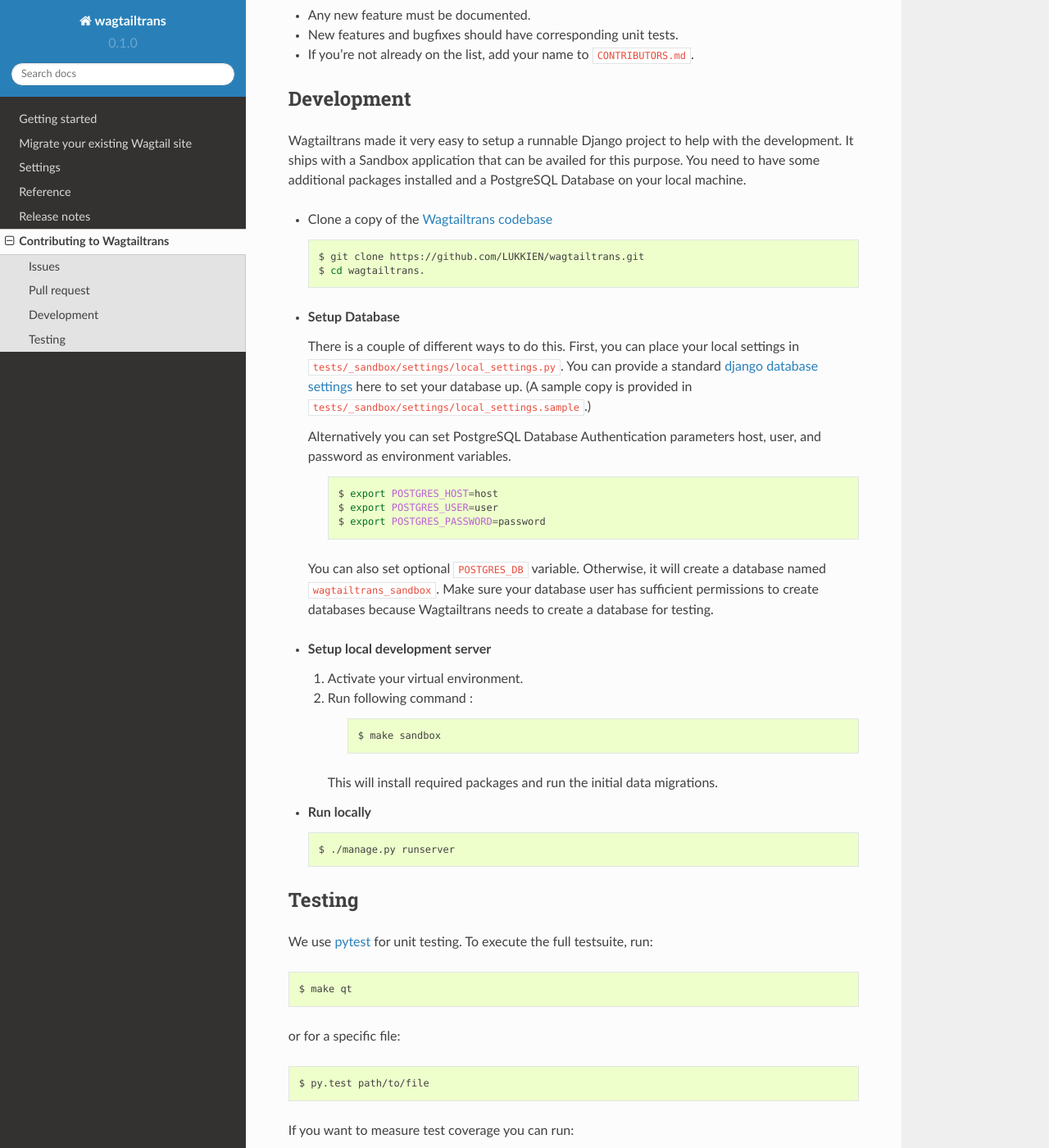
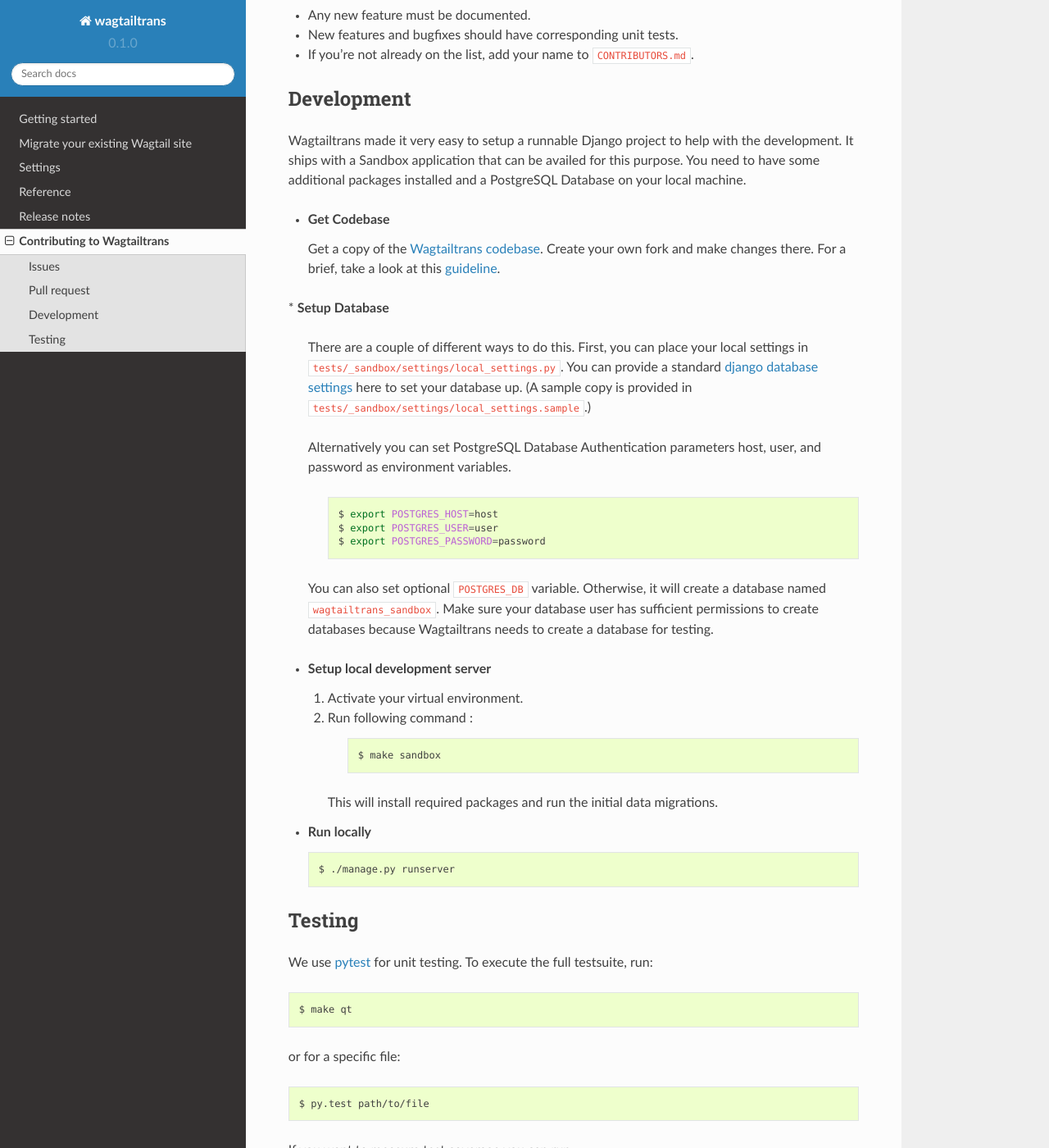
Before and after one commit to wagtail/wagtailtrans, a Sphinx documentation site: the page built from docs/source/contributing.rst, in a window 1280 px wide and 1400 px high, scrolled down 745 px. Shown: the whole window at 82% size. Built offline with Sphinx 7.4.7 and the Read the Docs theme 2.0.0, drawn with Linux system fonts in a browser that asks for light colours; some of the changed text lies outside the part shown.

Commit message:
- review fix

```diff
--- a/docs/source/contributing.rst
+++ b/docs/source/contributing.rst
@@ -34,16 +34,14 @@
 
 Wagtailtrans made it very easy to setup a runnable Django project to help with the development. It ships with a Sandbox application that can be availed for this purpose. You need to have some additional packages installed and a PostgreSQL Database on your local machine.
 
-* Clone a copy of the `Wagtailtrans codebase <https://github.com/LUKKIEN/wagtailtrans>`_
+* **Get Codebase**
 
-  .. code-block:: bash
+  Get a copy of the `Wagtailtrans codebase <https://github.com/LUKKIEN/wagtailtrans>`_. Create your own fork and make changes there. For a brief, take a look at this `guideline <https://guides.github.com/activities/forking/>`_.
 
-    $ git clone https://github.com/LUKKIEN/wagtailtrans.git
-    $ cd wagtailtrans.
-
+\
 * **Setup Database**
 
-  There is a couple of different ways to do this. First, you can place your local settings in ``tests/_sandbox/settings/local_settings.py``. You can provide a standard `django database settings <https://docs.djangoproject.com/en/1.10/ref/settings/#databases>`_ here to set your database up. (A sample copy is provided in  ``tests/_sandbox/settings/local_settings.sample``.)
+  There are a couple of different ways to do this. First, you can place your local settings in ``tests/_sandbox/settings/local_settings.py``. You can provide a standard `django database settings <https://docs.djangoproject.com/en/1.10/ref/settings/#databases>`_ here to set your database up. (A sample copy is provided in  ``tests/_sandbox/settings/local_settings.sample``.)
 
   Alternatively you can set PostgreSQL Database Authentication parameters host, user, and password as environment variables.
 
@@ -96,7 +94,7 @@
 
     $ make coverage
 
-Wagtailtrans supports multiple environments which can be tested with ``tox``. It takes a bit longer to complete, but you can run it by a simple command:
+Wagtailtrans supports multiple environments which can be tested with ``tox``. It takes a bit longer to complete, but you can run it by a simple command: (Please make sure you have a setup with `multiple versions of python <https://anil.io/blog/python/pyenv/using-pyenv-to-install-multiple-python-versions-tox/>`_, in order to run this command.)
 
 .. code-block:: bash
 
```
